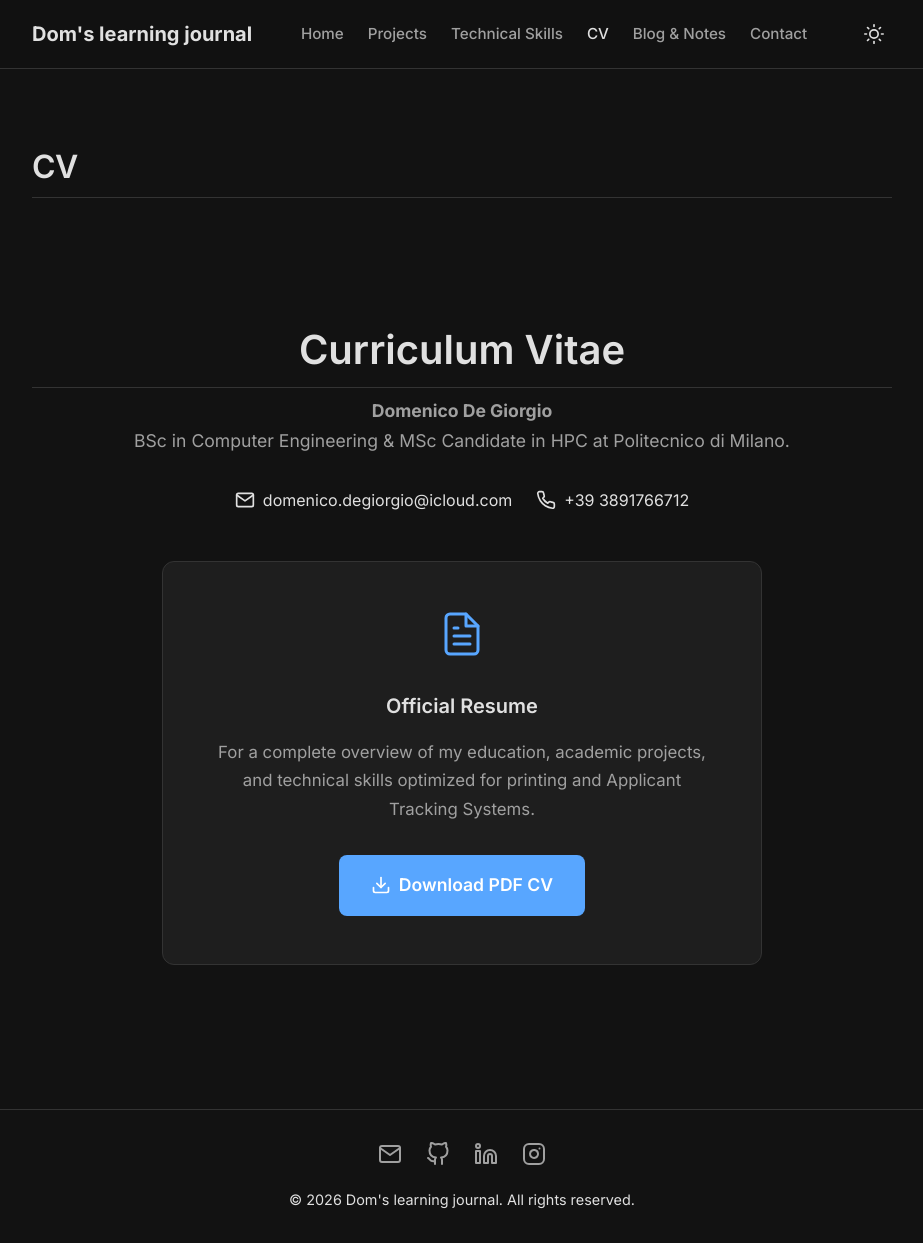
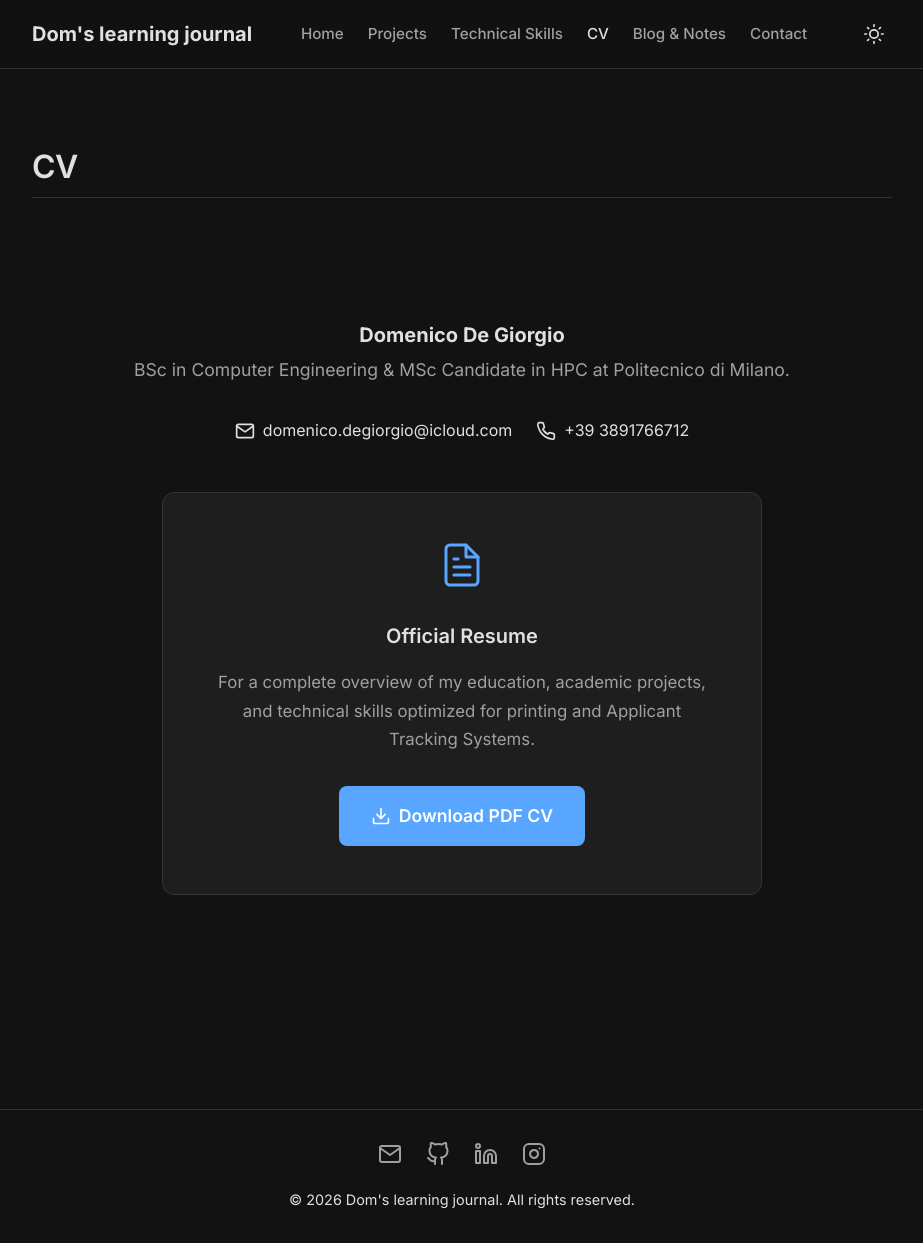
Before and after one commit to DomDegi/domdegi.github.io, a Jekyll site: the page built from _pages/cv.markdown, in a window 1280 px wide and 1243 px high. Shown: the whole window, without its empty margins (178-1101 px from the left). Built offline with Jekyll 4.4.1, drawn with Linux system fonts in a browser that asks for light colours.

Commit message:
style: remove redundant curriculum vitae title from cv page top

```diff
--- a/_pages/cv.markdown
+++ b/_pages/cv.markdown
@@ -5,10 +5,9 @@
 ---
 
 <div style="text-align: center; margin-top: 3rem; margin-bottom: 4rem;">
-  <h1 style="font-size: 2.5rem; margin-bottom: 0.5rem;">Curriculum Vitae</h1>
-  <p style="font-size: 1.1rem; color: var(--text-muted); margin-bottom: 2rem;">
+  <p style="font-size: 1.25rem; color: var(--text-color); margin-bottom: 2rem;">
     <strong>Domenico De Giorgio</strong><br>
-    BSc in Computer Engineering & MSc Candidate in HPC at Politecnico di Milano.
+    <span style="font-size: 1.1rem; color: var(--text-muted);">BSc in Computer Engineering & MSc Candidate in HPC at Politecnico di Milano.</span>
   </p>
 
   <div style="display: flex; justify-content: center; gap: 1.5rem; margin-bottom: 3rem;">
```
